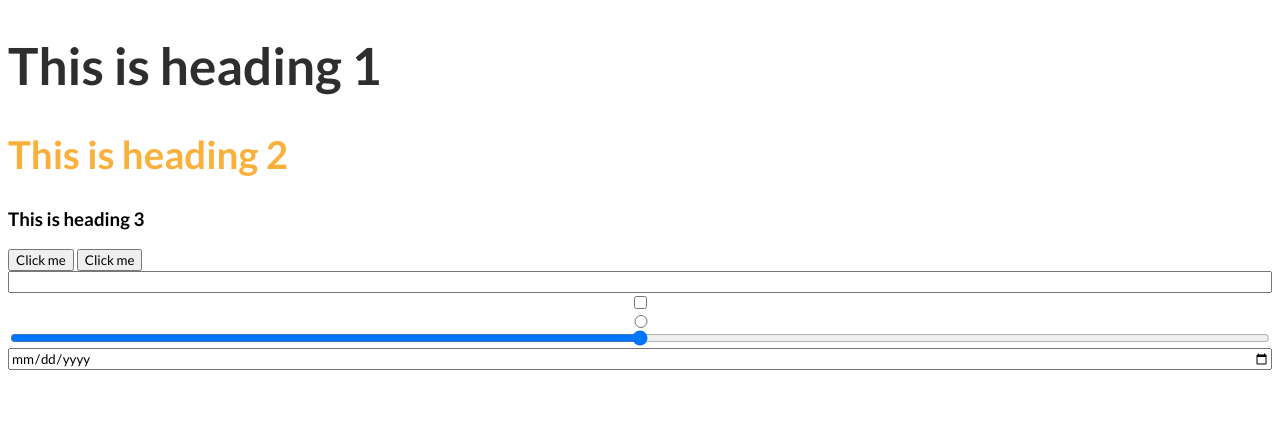
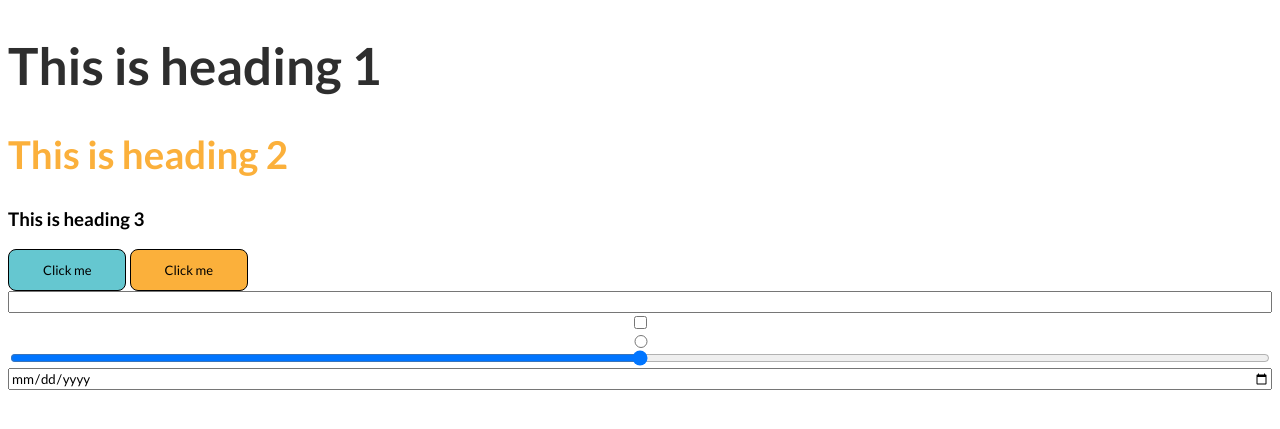
Before and after one commit to pawan-live/pet-care-system-iwt, a PHP site: page /html/styleguide.html in a window 1280 px wide. Shown: the top 429 px of the page. Run offline with PHP 8.4, Linux system fonts and the light colour scheme.

Commit message:
added the button css

```diff
--- a/html/styleguide.html
+++ b/html/styleguide.html
@@ -23,8 +23,8 @@
     <h2 class="h2-large">This is heading 2</h2>
     <h3>This is heading 3</h3>
 
-    <button>Click me</button>
-    <button>Click me</button>
+    <button class="hero-btn">Click me</button>
+    <button class="main-btn">Click me</button>
 
     <div class="flex column">
       <input type="text" />
--- a/styles/style.css
+++ b/styles/style.css
@@ -36,3 +36,42 @@
 }
 
 /* colors */
+
+.hero-btn{
+    display: inline-block;
+    text-decoration: none;
+    color:black;
+    border: 1px solid black;
+    padding: 12px 34px;
+    font-size: 13px;
+    background: transparent;
+    position: relative;
+    cursor: pointer;
+    border-radius: 8px;
+    background: var(--lightblue);
+
+  }
+  .hero-btn:hover{
+    border: 1px solid var(--black);
+    background: var(--darkblue);
+    transition: 0.5s;
+  }
+.main-btn{
+    display: inline-block;
+    text-decoration: none;
+    color:black;
+    border: 1px solid black;
+    padding: 12px 34px;
+    font-size: 13px;
+    background: transparent;
+    position: relative;
+    cursor: pointer;
+    border-radius: 8px;
+    background:var(--lightyellow);
+
+}
+.main-btn:hover{
+    border: 1px solid var(--black);
+    background: var(--darkyellow);
+    transition: 0.5s;
+  }
```
